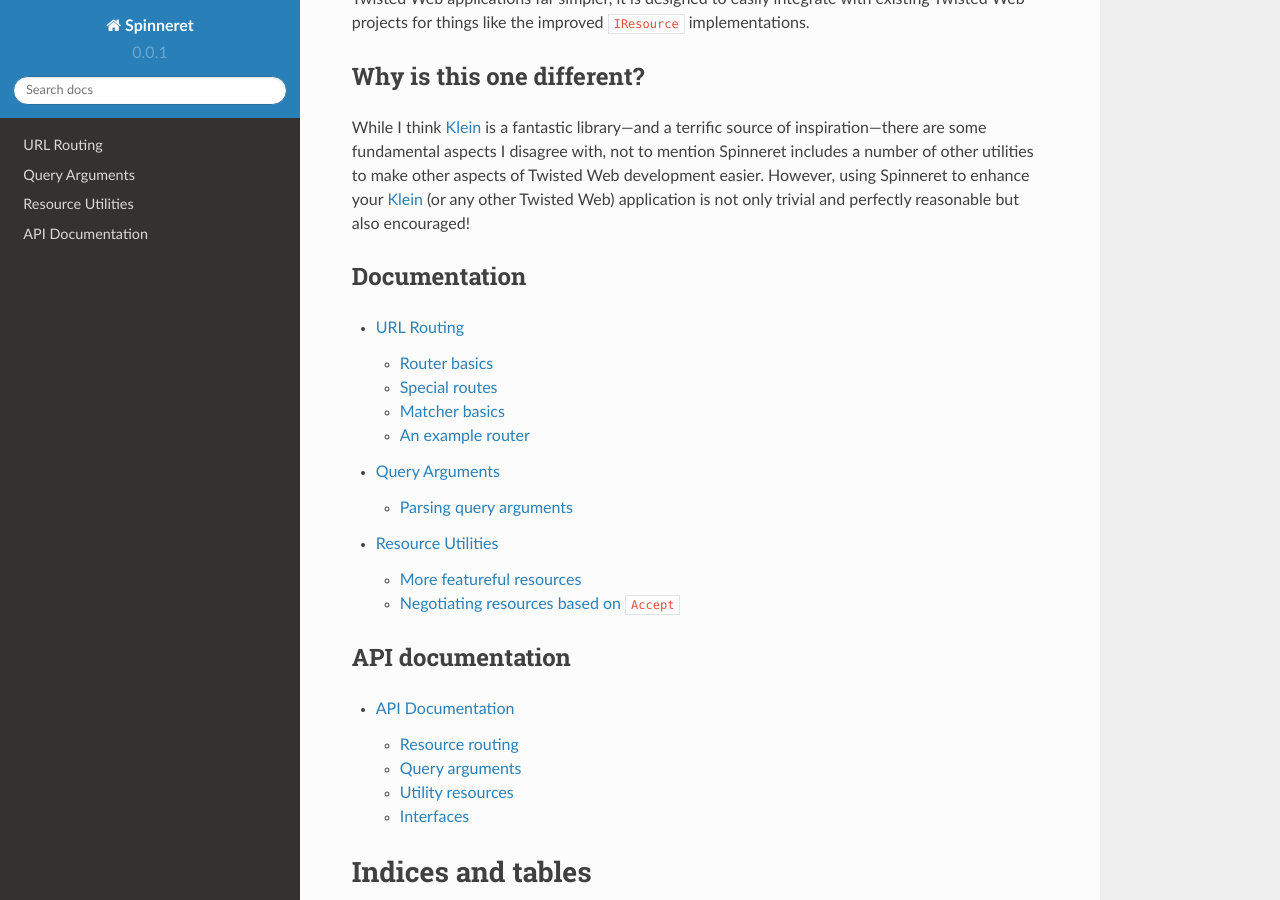
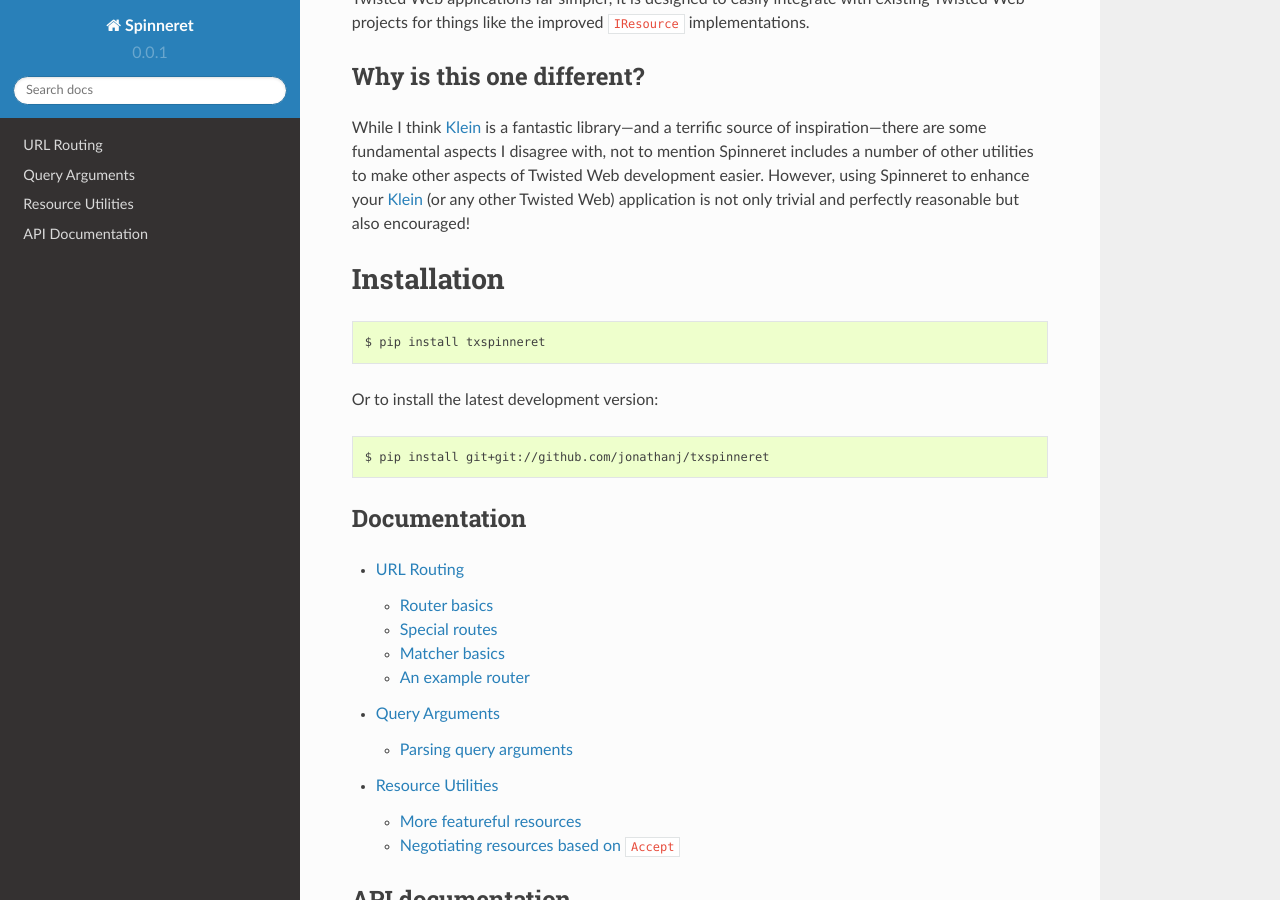
Before and after one commit to jonathanj/txspinneret, a Sphinx documentation site: the page built from docs/index.rst, in a window 1280 px wide and 900 px high, scrolled down 301 px. Built offline with Sphinx 7.4.7 and the Read the Docs theme 2.0.0, drawn with Linux system fonts in a browser that asks for light colours.

Commit message:
Add installation stanza to the documentation index.

```diff
--- a/docs/index.rst
+++ b/docs/index.rst
@@ -31,6 +31,20 @@
 .. _Klein: https://github.com/twisted/klein
 
 
+Installation
+============
+
+.. code-block:: bash
+
+    $ pip install txspinneret
+
+Or to install the latest development version:
+
+.. code-block:: bash
+
+    $ pip install git+git://github.com/jonathanj/txspinneret
+
+
 Documentation
 -------------
 
```
